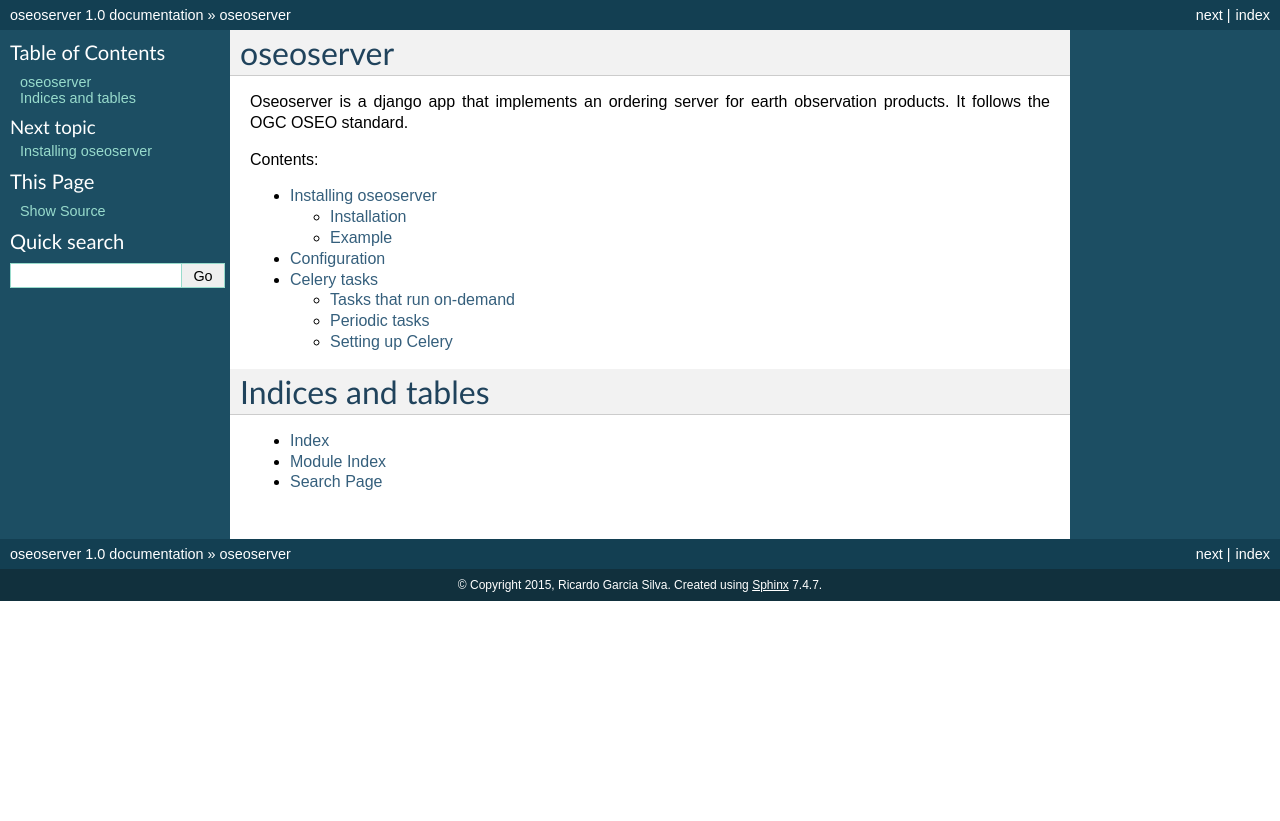
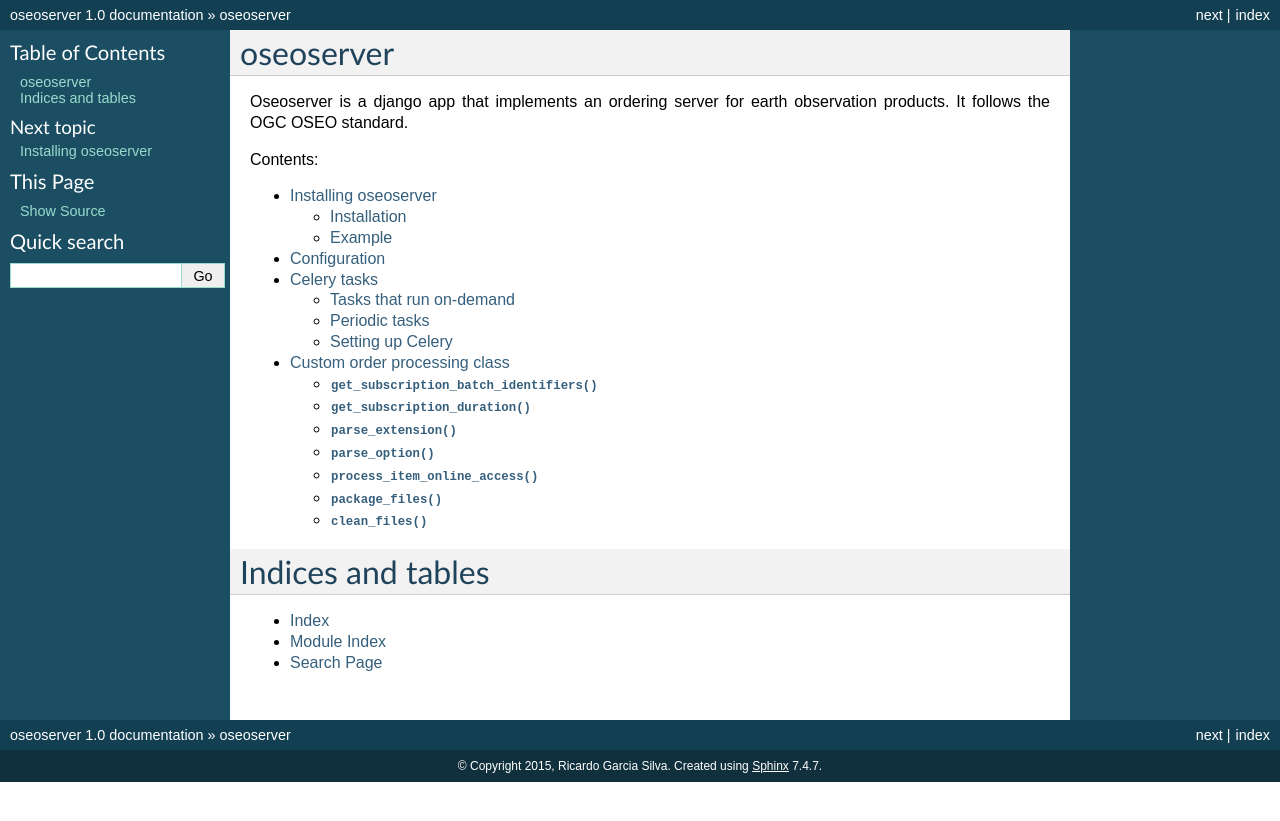
Before and after one commit to pyoseo/django-oseoserver, a Sphinx documentation site: the page built from docs/index.rst, in a window 1280 px wide. Shown: the top 821 px of the page. Built offline with Sphinx 7.4.7, drawn with Linux system fonts in a browser that asks for light colours; some of the changed lines change nothing that is shown.

Commit message:
worked in docs

```diff
--- /dev/null
+++ b/docs/customprocessing.rst
@@ -0,0 +1,60 @@
+Custom order processing class
+=============================
+
+Oseoserver handles OSEO requests and responses. However, it does not take care
+of the actual processing of orders.
+
+For processing the order you must integrate you own custom processing class.
+This allows you to use whatever way is most suitable to identify the ordered
+items, fetch them from their storage location and apply any defined custom
+options. This processing class must implement the following interface:
+
+.. py:method:: get_subscription_batch_identifiers(timeslot, collection, options, **params)
+
+   :arg timeslot: the timeslot for the subscription batch that will be created
+   :type timeslot: datetime.datetime
+   :arg collection: the collection that is being ordered
+   :type collection: oseoserver.models.Collection
+   :arg options: any custom ordering options that may have been requested at
+       the time the subscription was created
+   :type options: dict
+   :return: A list of order item identifiers that is used to create order items
+       for the current subscription batch
+   :rtype: list(string)
+
+   Create order item identifiers for each subscription batch.
+
+   This method is called by
+   :py:meth:`oseoserver.server.OseoServer.dispatch_subscription_order` when
+   a new batch is about to be created and sent to processing.
+   Use this method to decide how to create the order items relevant for
+   subscription batches.
+
+.. py:method:: get_subscription_duration(order_specification)
+
+   :arg order_specification: The custom options that were requested with the
+       order
+   :type order_specification: dict
+   :return: A pair of datetime objects specifying the starting and ending
+       times for the requested subscription order
+   :rtype: (:py:class:`datetime.datetime`, :py:class:`datetime.datetime`)
+
+   Return a temporal interval for subscription orders.
+
+   This method is called by :py:meth:`oseoserver.operations.submit.Submit.create_order`
+   when the order is being created in oseoserver's database.
+
+   Use this method to be able to set the starting and ending time for
+   a subscription. These parameters can either be given by the requesting
+   client (if you decide that there should be such parameters) or determined
+   by some other way. This method is expected to return
+
+.. py:method:: parse_extension()
+
+.. py:method:: parse_option()
+
+.. py:method:: process_item_online_access()
+
+.. py:method:: package_files()
+
+.. py:method:: clean_files()
--- a/docs/index.rst
+++ b/docs/index.rst
@@ -17,6 +17,7 @@ Contents:
    installation
    configuration
    celery
+   customprocessing
 
 
 
```
